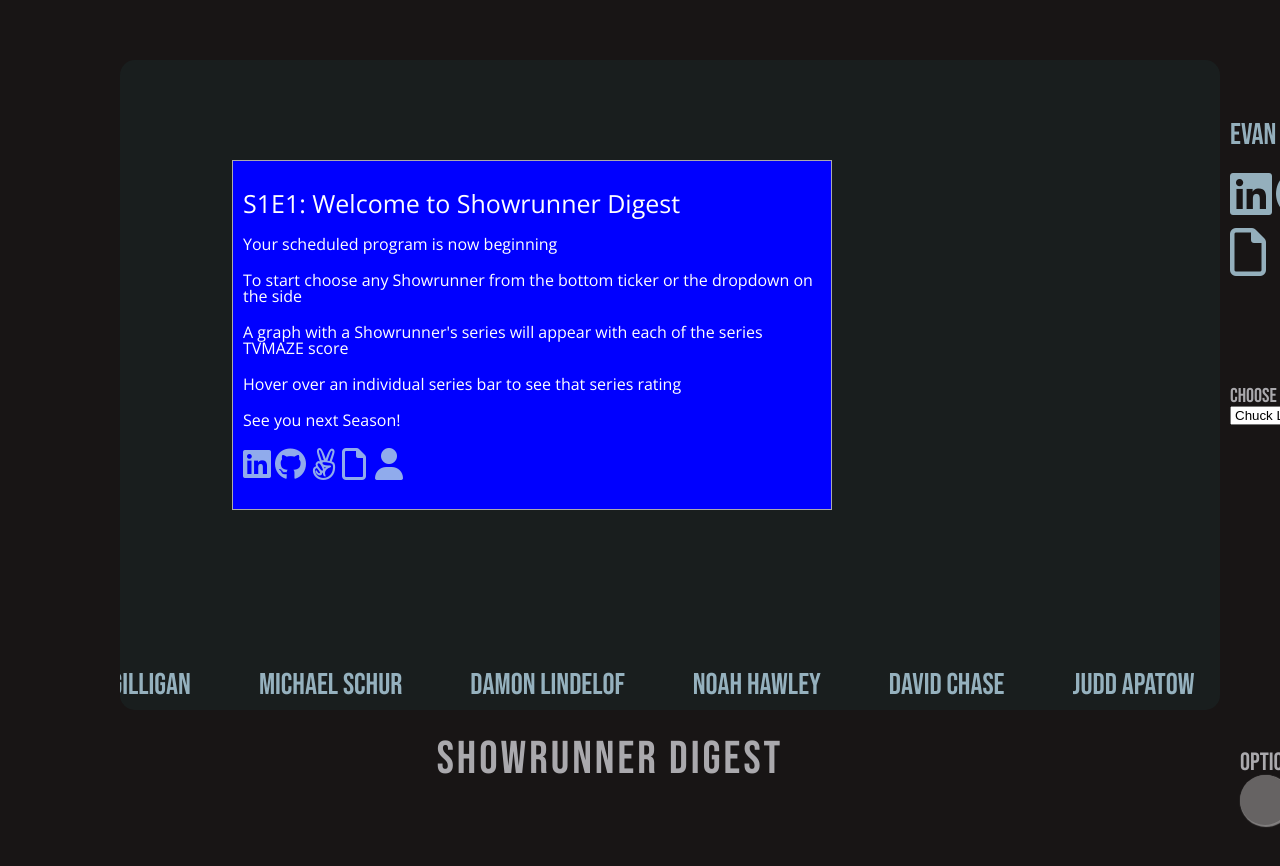
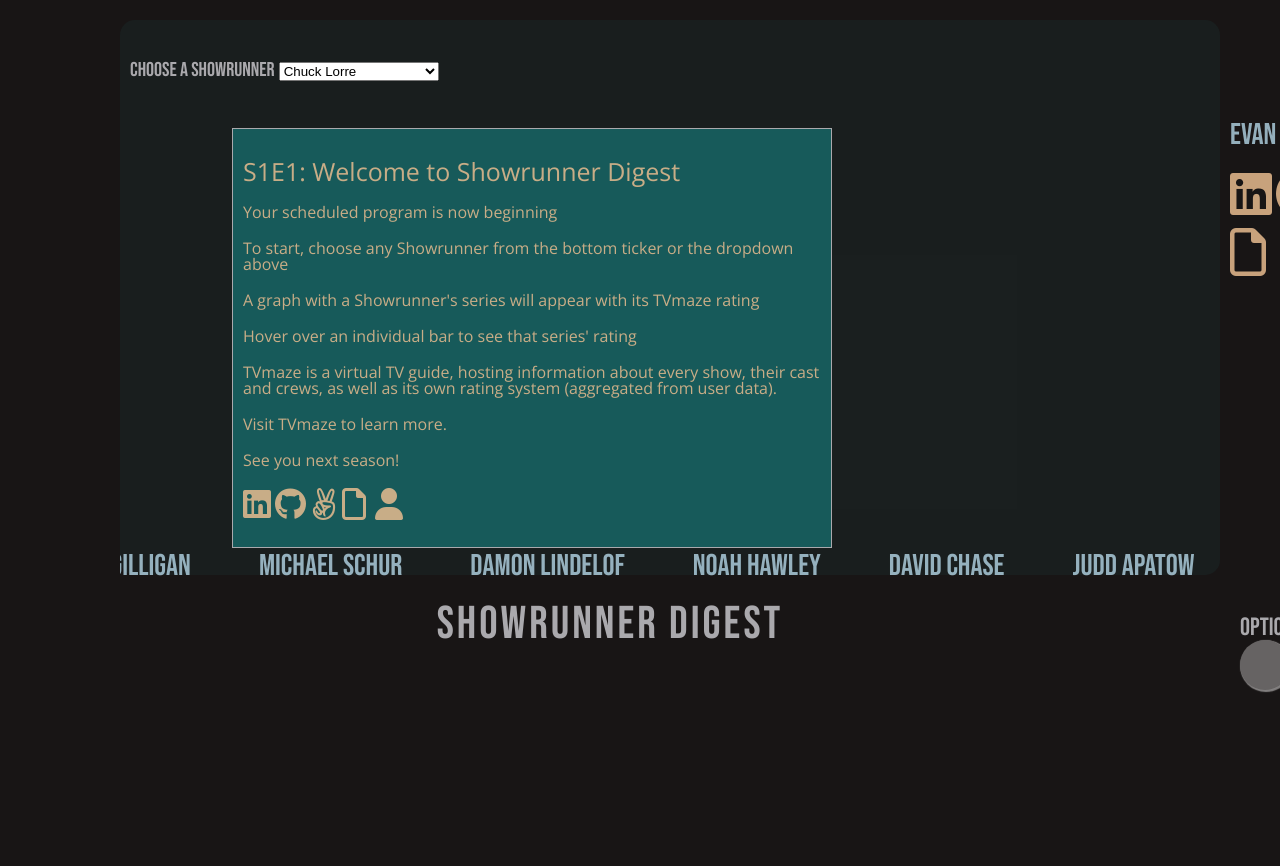
Before and after one commit to Evan-Leon/ShowRunnerDigest, a website built with webpack: page index.html in a window 1280 px wide. Shown: the top 866 px of the page. Built offline with nearby package versions, Linux system fonts and the light colour scheme; a web font is replaced by a local one.

Commit message:
Adjustments to dropdown location and modal information

```diff
--- a/index.html
+++ b/index.html
@@ -29,8 +29,48 @@
       <div class="frame">
 
         <div id="screen" class="on">
-
-            <svg id="bar-chart" height="550" width="1100" style="margin: 0px" class=""></svg>
+            <div class="sr-select-container">
+                <label class='select-title' for="sr-select">Choose a ShowRunner</label>
+                <select name="sr-select" id="sr-select">
+                    <option disabled>Choose a ShowRunner</option>
+                    <option class="sr-select-item" value="chuckLorre">Chuck Lorre</option>
+                    <option class="sr-select-item" value="samEsmail">Sam Esmail</option>
+                    <option class="sr-select-item" value="stevenConrad">Steven Conrad</option>
+                    <option class="sr-select-item" value="vinceGilligan">Vince Gilligan</option>
+                    <option class="sr-select-item" value="michaelSchur">Michael Schur</option>
+                    <option class="sr-select-item" value="damonLindelof">Damon Lindelof</option>
+                    <option class="sr-select-item" value="noahHawley">Noah Hawley</option>
+                    <option class="sr-select-item" value="davidChase">David Chase</option>
+                    <option class="sr-select-item" value="juddApatow">Judd Apatow</option>
+                    <option class="sr-select-item" value="mattGroening">Matt Groening</option>
+                    <option class="sr-select-item" value="davidCohen">David X Cohen</option>
+                    <option class="sr-select-item" value="larryDavid">Larry David</option>
+                    <option class="sr-select-item" value="tinaFey">Tina Fey</option>
+                    <option class="sr-select-item" value="sethMacfarlane">Seth MacFarlane</option>
+                    <option class="sr-select-item" value="jonFavreau">Jon Favreau</option>
+                    <option class="sr-select-item" value="avaDuvernay">Ava DuVernay</option>
+                    <option class="sr-select-item" value="davidKelly">David E Kelly</option>
+                    <option class="sr-select-item" value="danielLevy">Daniel Levy</option>
+                    <option class="sr-select-item" value="shondaRhimes">Shonda Rhimes</option>
+                    <option class="sr-select-item" value="geneRoddenberry">Gene Roddenberry</option>
+                    <option class="sr-select-item" value="danSchneider">Dan Schneider</option>
+                    <option class="sr-select-item" value="aaronSorkin">Aaron Sorkin</option>
+                    <option class="sr-select-item" value="dickWolf">Dick Wolf</option>
+                    <option class="sr-select-item" value="brunoHeller">Bruno Heller</option>
+                    <option class="sr-select-item" value="mikeJudge">Mike Judge</option>
+                    <option class="sr-select-item" value="gregDaniels">Greg Daniels</option>
+                    <option class="sr-select-item" value="jossWheedon">Joss Wheedon</option>
+                    <option class="sr-select-item" value="billLawrence">Bill Lawrence</option>
+                    <option class="sr-select-item" value="stevenMoffat">Steven Moffat</option>
+                    <option class="sr-select-item" value="markGatiss">Mark Gatiss</option>
+                    <option class="sr-select-item" value="martaKauffman">Marta Kauffman</option>
+                    <option class="sr-select-item" value="davidCrane">David Crane</option>
+                    <option class="sr-select-item" value="nicPizzolatto">Nic Pizzolatto</option>
+                    <option class="sr-select-item" value="jerrySeinfeld">Jerry Seinfeld</option>
+                    <option class="sr-select-item" value="phoebeWallerBridge">Phoebe Waller-Bridge</option>
+                </select>
+            </div>
+            <svg id="bar-chart" height="450" width="1100" style="margin: 0px" class=""></svg>
 
             <div id="ticker-wrapper" class="">
                 <div class="ticker-move" id="">
@@ -82,47 +122,7 @@
                 <a target="_blank" href="https://evanleon.com"> <i id="port" class="fas fa-user fa-3x"></i></a>
 
             </div>
-            <div class="sr-select-container">
-                <label class='select-title' for="sr-select">Choose a ShowRunner</label>
-                <select name="sr-select" id="sr-select" >
-                    <option disabled>Choose a ShowRunner</option>
-                    <option class="sr-select-item" value="chuckLorre">Chuck Lorre</option>
-                    <option class="sr-select-item" value="samEsmail">Sam Esmail</option>
-                    <option class="sr-select-item" value="stevenConrad">Steven Conrad</option>
-                    <option class="sr-select-item" value="vinceGilligan">Vince Gilligan</option>
-                    <option class="sr-select-item" value="michaelSchur">Michael Schur</option>
-                    <option class="sr-select-item" value="damonLindelof">Damon Lindelof</option>
-                    <option class="sr-select-item" value="noahHawley">Noah Hawley</option>
-                    <option class="sr-select-item" value="davidChase">David Chase</option>
-                    <option class="sr-select-item" value="juddApatow">Judd Apatow</option>
-                    <option class="sr-select-item" value="mattGroening">Matt Groening</option>
-                    <option class="sr-select-item" value="davidCohen">David X Cohen</option>
-                    <option class="sr-select-item" value="larryDavid">Larry David</option>
-                    <option class="sr-select-item" value="tinaFey">Tina Fey</option>
-                    <option class="sr-select-item" value="sethMacfarlane">Seth MacFarlane</option>
-                    <option class="sr-select-item" value="jonFavreau">Jon Favreau</option>
-                    <option class="sr-select-item" value="avaDuvernay">Ava DuVernay</option>
-                    <option class="sr-select-item" value="davidKelly">David E Kelly</option>
-                    <option class="sr-select-item" value="danielLevy">Daniel Levy</option>
-                    <option class="sr-select-item" value="shondaRhimes">Shonda Rhimes</option>
-                    <option class="sr-select-item" value="geneRoddenberry">Gene Roddenberry</option>
-                    <option class="sr-select-item" value="danSchneider">Dan Schneider</option>
-                    <option class="sr-select-item" value="aaronSorkin">Aaron Sorkin</option>
-                    <option class="sr-select-item" value="dickWolf">Dick Wolf</option>
-                    <option class="sr-select-item" value="brunoHeller">Bruno Heller</option>
-                    <option class="sr-select-item" value="mikeJudge">Mike Judge</option>
-                    <option class="sr-select-item" value="gregDaniels">Greg Daniels</option>
-                    <option class="sr-select-item" value="jossWheedon">Joss Wheedon</option>
-                    <option class="sr-select-item" value="billLawrence">Bill Lawrence</option>
-                    <option class="sr-select-item" value="stevenMoffat">Steven Moffat</option>
-                    <option class="sr-select-item" value="markGatiss">Mark Gatiss</option>
-                    <option class="sr-select-item" value="martaKauffman">Marta Kauffman</option>
-                    <option class="sr-select-item" value="davidCrane">David Crane</option>
-                    <option class="sr-select-item" value="nicPizzolatto">Nic Pizzolatto</option>
-                    <option class="sr-select-item" value="jerrySeinfeld">Jerry Seinfeld</option>
-                    <option class="sr-select-item" value="phoebeWallerBridge">Phoebe Waller-Bridge</option>
-                </select>
-            </div>
+
         </div>
         <h1 class="logo">ShowRunner Digest</h1>
         <div class="buttons">
@@ -138,10 +138,14 @@
         <h1 class='modal-title'> S1E1: Welcome to Showrunner Digest</h1>
         <p class="modal-desc">Your scheduled program is now beginning </p>
 
-            <p class="modal-desc">To start choose any Showrunner from the bottom ticker or the dropdown on the side </p>
-            <p class="modal-desc">A graph with a Showrunner's series will appear with each of the series TVMAZE score </p>
-            <p class="modal-desc">Hover over an individual series bar to see that series rating </p>
-            <p class="modal-desc">See you next Season! </p>
+            <p class="modal-desc">To start, choose any Showrunner from the bottom ticker or the dropdown above </p>
+            <p class="modal-desc">A graph with a Showrunner's series will appear with its TVmaze rating </p>
+            <p class="modal-desc">Hover over an individual bar to see that series' rating </p>
+            <p class="modal-desc">TVmaze is a virtual TV guide, hosting information about every show, their cast and crews,
+                as well as its own rating system (aggregated from user data). </p>
+            <p class="modal-desc">Visit <a id="maze-link" target="_blank" href="https://www.tvmaze.com/features">TVmaze</a> to learn more. </p>
+
+            <p class="modal-desc">See you next season! </p>
             <div class="modal-links">
                 <a target="_blank" href="https://www.linkedin.com/in/evan-leon-737918211/"><i class="fab fa-linkedin fa-2x"></i></a>
                 <a target="_blank" href="https://github.com/Evan-Leon"><i class="fab fa-github fa-2x"></i></a>
--- a/src/index.js
+++ b/src/index.js
@@ -92,7 +92,7 @@
             const addClass = () =>  document.getElementById("screen").classList.add('turn-on');
             const addClassOn = () =>  document.getElementById("screen").classList.add('on');
 
-            const turnOn= () => (setTimeout(addClass, 3500));
+
             const switchTurnOn= () => (setTimeout(removeClass, 6000));
             const unhideBarchart= () => (setTimeout(removeHidden, 6100));
             const classOn= () => (setTimeout(addClassOn, 6100));
@@ -111,11 +111,9 @@
             classOn();
             unhideBarchart();
 
-            // turnOn();
-            // switchTurnOn();
-            // classOn();
 
-            console.log(screen.classList[0])
+
+
         }else {
             const removeClass = () =>  document.getElementById("screen").classList.remove('powering-off');
             const takeOff = () =>  document.getElementById("screen").classList.remove('off');
--- a/src/styles/base/modal.scss
+++ b/src/styles/base/modal.scss
@@ -1,5 +1,5 @@
 .modal-title{
-    color:white;
+    color:#e9bc8fd8;
     font-size: 25px;
     font-family: 'Open Sans', sans-serif;
     padding:10px;
@@ -7,7 +7,7 @@
 }
 
 .modal-desc{
-    color: white;
+    color: #e9bc8fd8;
     font-family: 'Open Sans', sans-serif;
     padding:10px;
 }
@@ -18,7 +18,7 @@
 }
 
 i{
-    color:rgba(181, 215, 231, 0.795);
+    color:#e9bc8fd8;
 }
 
 .fa-user{
--- a/src/styles/base/ticker.scss
+++ b/src/styles/base/ticker.scss
@@ -6,6 +6,7 @@
     overflow: hidden;
     height: 3rem;
     background-color: rgba(214, 43, 71, 0);
+
   }
 
   #ticker-wrapper .ticker-move {
--- a/src/styles/index.scss
+++ b/src/styles/index.scss
@@ -20,11 +20,11 @@
 }
 
 #screen {
-    height: 650px;
+    height: 555px;
     width: 1100px;
     padding-top: 40px;
     border-radius: 15px;
-    margin: 60px 0 0 120px;
+    margin: 20px 0 0 120px;
     background-color:#2666661f;
 }
 
@@ -172,12 +172,12 @@
 }
 
 #modal {
-    background-color: blue;
-    height: 350px;
+    background-color: #175a5a;
+    height: 420px;
     width: 600px;
     position: absolute;
     z-index: 1;
-    top: 20%;
+    top: 16%;
     right: 35%;
 
 }
@@ -185,6 +185,7 @@
 .sr-select-container{
 
     margin-left: 10px;
+
 }
 
 .pers-links{
@@ -214,3 +215,28 @@
     padding-top: 30px;
 
 }
+
+#pers-linked{
+    color:rgba(181, 215, 231, 0.795);
+}
+
+#pers-git{
+    color:rgba(181, 215, 231, 0.795);
+}
+
+#pers-angel{
+    color:rgba(181, 215, 231, 0.795);
+}
+
+#pers-port{
+    color:rgba(181, 215, 231, 0.795);
+}
+
+#maze-link{
+    text-decoration: none;
+    color: #e9bc8fd8;
+
+    &:hover{
+        color:rgba(181, 215, 231, 0.795);
+    }
+}
```
Also changed, not shown: src/scripts/graph.js (+1 -72 lines), dist/main.css, dist/main.js, 3 other files.
